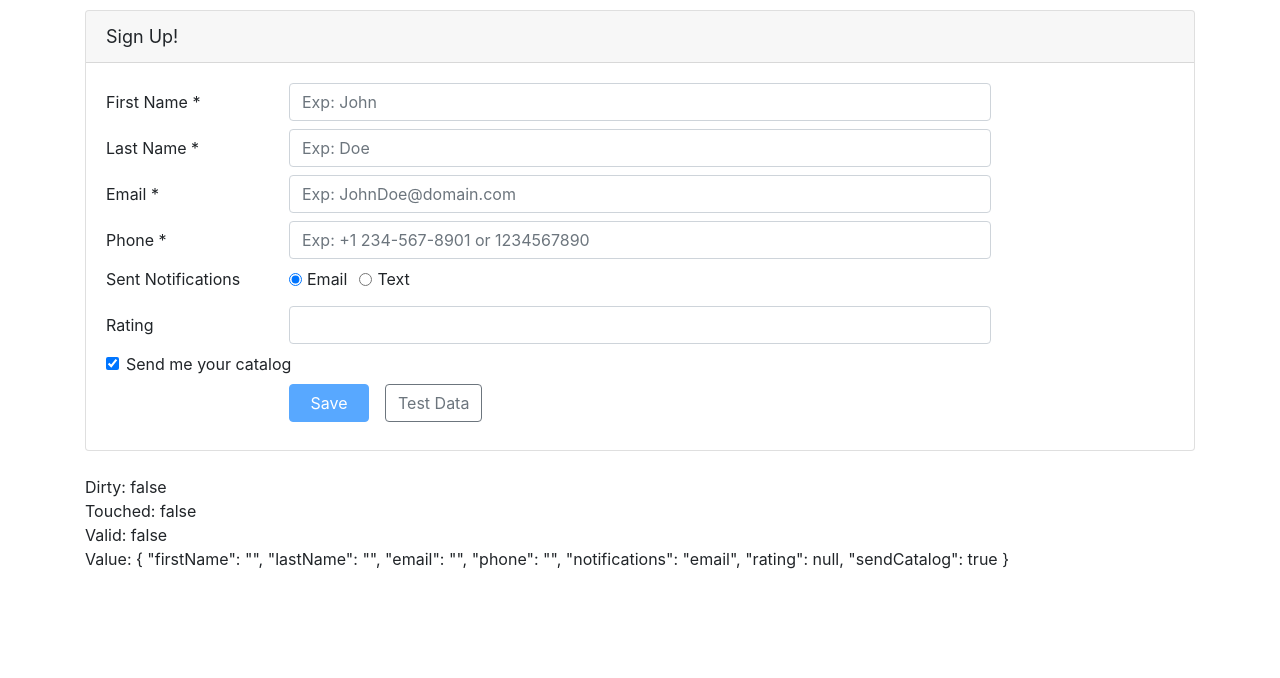
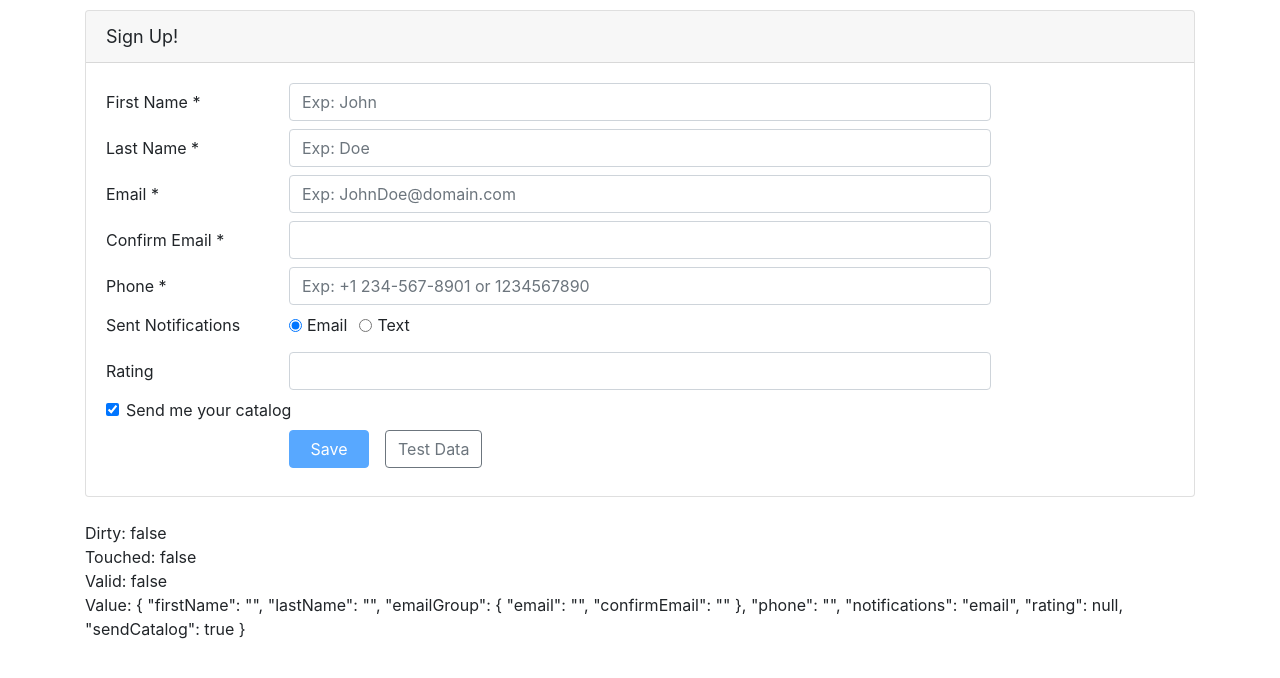
Before and after one commit to kamleshc/AngularReactiveForms_DeborahKurata_PS, an Angular app: page / in a window 1280 px wide. Shown: the top 678 px of the page. Built offline with nearby package versions, Linux system fonts and the light colour scheme.

Commit message:
Implemented Nested Form Group with Custom Validator

```diff
--- a/src/app/customers/customer.component.html
+++ b/src/app/customers/customer.component.html
@@ -50,6 +50,7 @@
         </div>
       </div>
 
+      <div formGroupName="emailGroup">
         <div class="form-group row mb-2">
           <label class="col-md-2 col-form-label"
                 for="emailId">Email <span class="red">*</span></label>
@@ -59,15 +60,42 @@
                   type="email"
                   placeholder="Exp: JohnDoe@domain.com"
                   formControlName="email"
-                 [ngClass]="{'is-invalid': (customerForm.get('email').touched || customerForm.get('email').dirty) && !customerForm.get('email').valid }" />
+                  [ngClass]="{'is-invalid': customerForm.get('emailGroup').errors ||
+                                            ((customerForm.get('emailGroup.email').touched ||
+                                            customerForm.get('emailGroup.email').dirty) &&
+                                            !customerForm.get('emailGroup.email').valid) }" />
             <span class="invalid-feedback">
-            <span *ngIf="customerForm.get('email').errors?.required">
+              <span *ngIf="customerForm.get('emailGroup.email').errors?.required">
                 Please enter your email address.
               </span>
-            <span *ngIf="customerForm.get('email').errors?.email">
+              <span *ngIf="customerForm.get('emailGroup.email').errors?.email">
                 Please enter a valid email address.
               </span>
             </span>
+          </div>
+        </div>
+
+        <div class="form-group row mb-2">
+          <label class="col-md-2 col-form-label"
+                 for="confirmeEmailId">Confirm Email <span class="red">*</span></label>
+          <div class="col-md-8">
+            <input class="form-control"
+                   id="confirmeEmailId"
+                   type="email"
+                   formControlName="confirmEmail"
+                   [ngClass]="{'is-invalid': customerForm.get('emailGroup').errors ||
+                                             ((customerForm.get('emailGroup.confirmEmail').touched ||
+                                             customerForm.get('emailGroup.confirmEmail').dirty) &&
+                                             !customerForm.get('emailGroup.confirmEmail').valid )}" />
+            <span class="invalid-feedback">
+              <span *ngIf="customerForm.get('emailGroup.confirmEmail').errors?.required">
+                Please enter your confirm email address.
+              </span>
+              <span *ngIf="customerForm.get('emailGroup').errors?.match">
+                The confirmation does not matched the email address.
+              </span>
+            </span>
+          </div>
         </div>
       </div>
 
--- a/src/app/customers/customer.component.ts
+++ b/src/app/customers/customer.component.ts
@@ -2,6 +2,21 @@
 import { AbstractControl, FormBuilder, FormGroup, ValidatorFn, Validators } from '@angular/forms';
 
 import { Customer } from './customer';
+
+function emailMatcher (c: AbstractControl): { [key: string]: boolean } | null {
+  const emailControl = c.get('email');
+  const confirmEmailControl = c.get('confirmEmail');
+
+  if (emailControl.pristine || confirmEmailControl.pristine) {
+    return null;
+  }
+
+  if (emailControl.value === confirmEmailControl.value) {
+    return null;
+  }
+
+  return { 'match': true };
+}
 
 function ratingRange(min: number, max: number): ValidatorFn {
   return (c: AbstractControl): { [key: string]: boolean } | null => {
@@ -27,7 +42,10 @@
     this.customerForm = this.fb.group({
       firstName: ['', [Validators.required, Validators.minLength(3)]],
       lastName: ['', [Validators.required, Validators.maxLength(50)]],
-      email: ['', [Validators.required, Validators.email]],
+      emailGroup: this.fb.group({
+        email: ['', [Validators.required, Validators.email]],
+        confirmEmail: ['', [Validators.required]],
+      }, { validators: emailMatcher }),
       phone: '',
       notifications: 'email',
       rating: [null, ratingRange(1,5)],
@@ -39,7 +57,7 @@
     //   email: new FormControl(),
     //   sendCatalog: new FormControl(true)
     // });
-  }
+  };
 
   populateTestData(): void{
     this.customerForm.patchValue({
```
Lines whose indentation alone changed are shown as unchanged.
